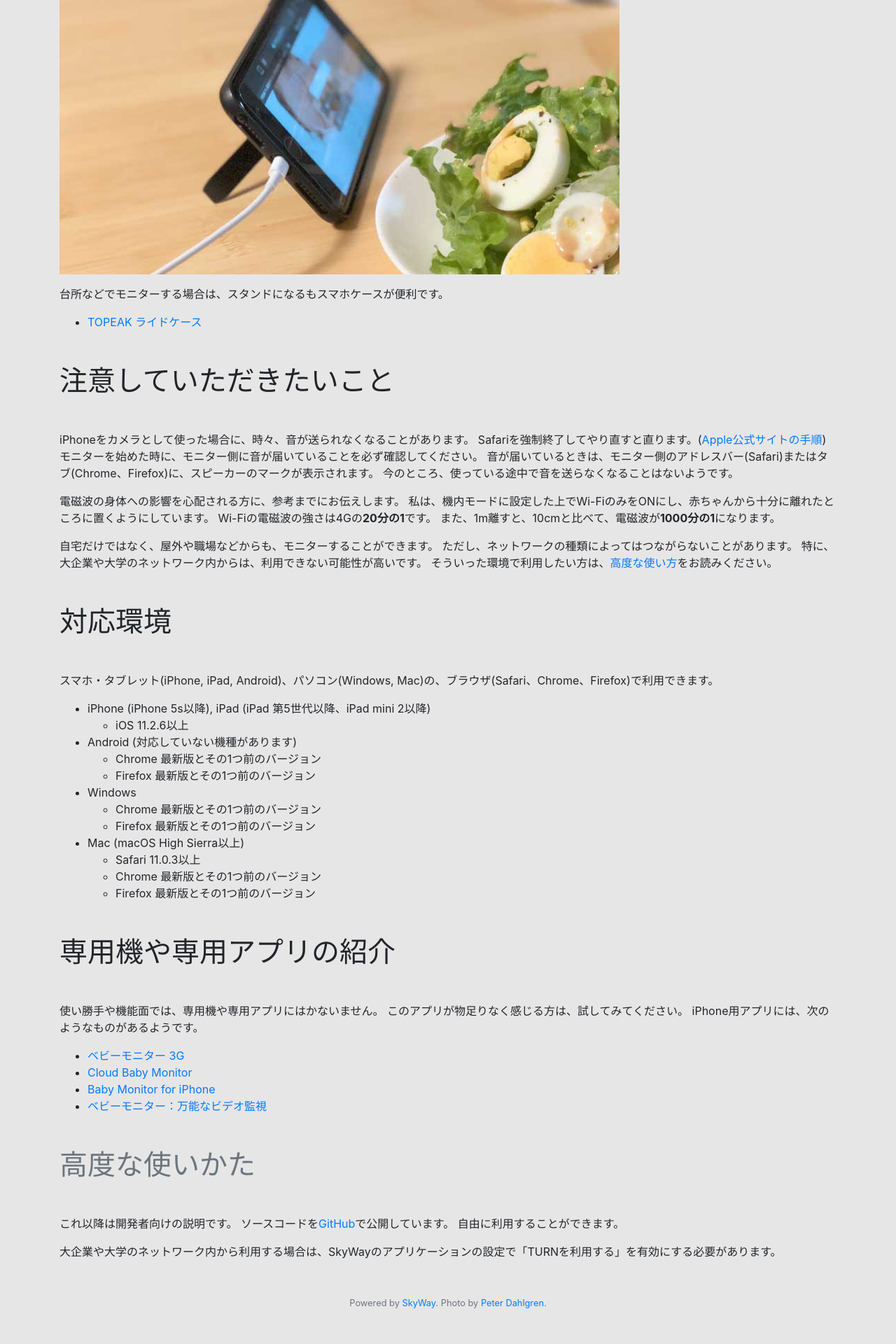
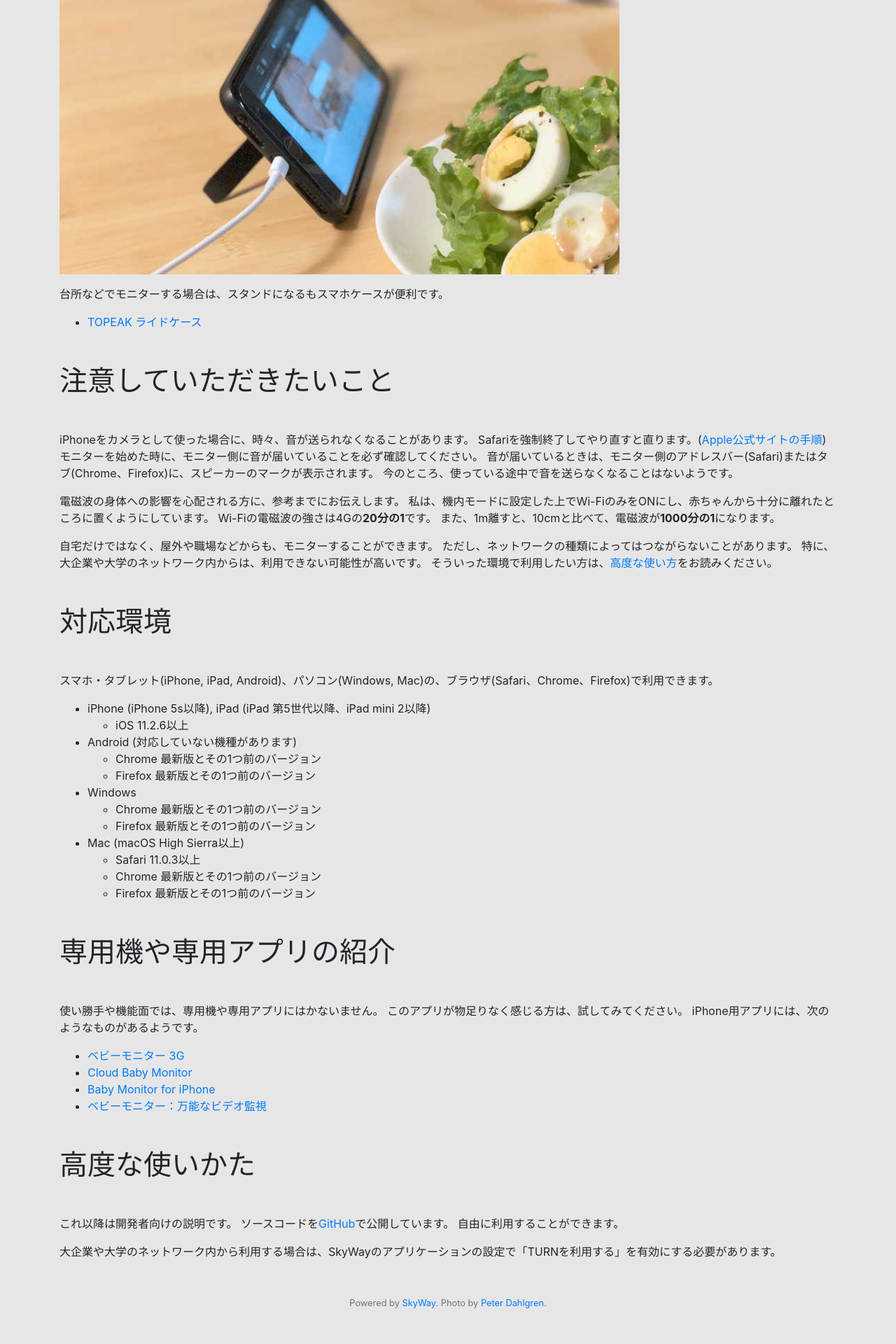
Before and after one commit to rotsuya/skyway-baby-monitor, a Jekyll site: the page built from index.md, in a window 1280 px wide. Shown: the part 2700-4620 px from the top of the page at 70% size. Built offline with Jekyll 4.4.1, drawn with Linux system fonts in a browser that asks for light colours; some web fonts are replaced; our own code applies the rules of GitHub Pages for plain Markdown files.

Commit message:
Fix incorrect font color

```diff
--- a/index.md
+++ b/index.md
@@ -102,7 +102,7 @@ iPhone用アプリには、次のようなものがあるようです。
 - [ベビーモニター：万能なビデオ監視](https://itunes.apple.com/jp/app/id735272656?mt=8){: target="blank" }
 
 # 高度な使いかた
-{: .text-muted .my-5 id="advanced" }
+{: .my-5 id="advanced" }
 
 これ以降は開発者向けの説明です。
 ソースコードを[GitHub](https://github.com/rotsuya/skyway-baby-monitor/){: target="blank" }で公開しています。
```
